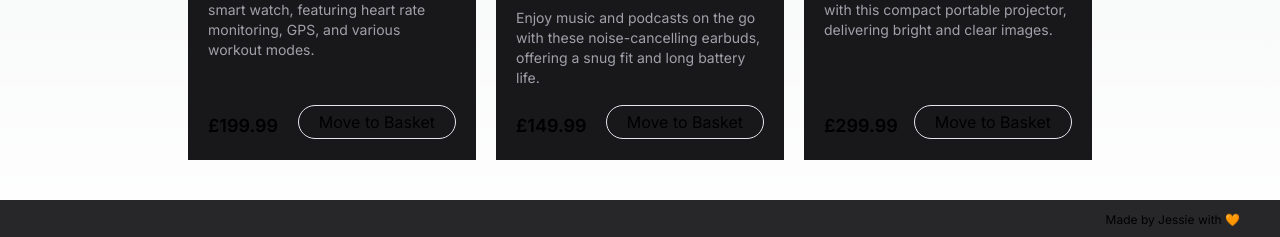
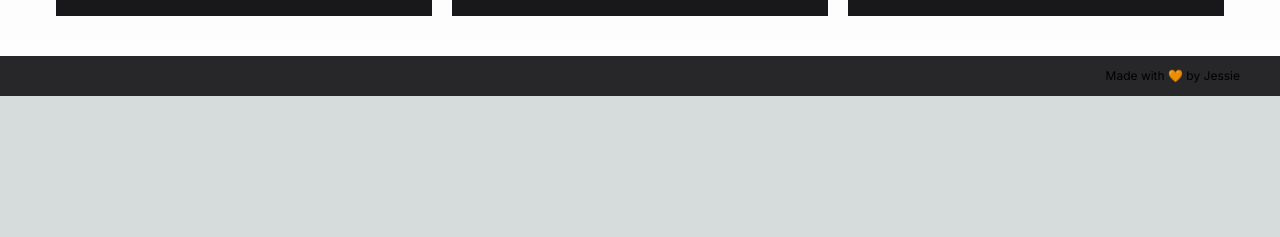
Before and after one commit to jetakazono/e-commerce, a Next.js app: page / in a window 1280 px wide. Shown: the part 1356-1593 px from the top of the page. After the commit the page ends 1452 px from the top, so only its background shows below. Built offline with nearby package versions, Linux system fonts and the light colour scheme.

Commit message:
feat: improve style

```diff
--- a/src/app/(store)/page.tsx
+++ b/src/app/(store)/page.tsx
@@ -5,7 +5,7 @@ import products from "@/data/constants/products"
 export default function Home() {
     return (
         <Page>
-            <div className="flex flex-col items-center lg:items-stretch md:flex-wrap justify-center gap-5 lg:flex-row">
+            <div className="grid grid-cols-1 md:grid-cols-2 lg:grid-cols-3 gap-5 lg:flex-row justify-items-center w-full">
                 {products.map((product) => {
                     return <ProductCard key={product.id} product={product} />
                 })}
--- a/src/components/basket/TotalBasket.tsx
+++ b/src/components/basket/TotalBasket.tsx
@@ -18,7 +18,7 @@ export const TotalBasket = ({ items }: TotalBasketProp) => {
                     £ {total.toFixed(2)}
                 </span>
             </div>
-            <button className="text-lime-300 border border-orange-400 px-2 md:px-4 py-2 rounded-md bg-orange-600/20">
+            <button className="text-lime-300 border border-orange-400 px-2 md:px-4 py-2 rounded-md bg-orange-600/20 hover:border-transparent transition-all ease-in-out hover:scale-105">
                 Proceed to checkout
             </button>
         </div>
--- a/src/components/product/ProductCard.tsx
+++ b/src/components/product/ProductCard.tsx
@@ -16,13 +16,13 @@ export default function ProductCard({ product }: ProductCardProps) {
     const [btnText, setBtnText] = useState("Move to Basket")
 
     return (
-        <div className="flex flex-col w-72 bg-zinc-900">
-            <div className="relative w-72 h-52">
+        <div className="flex flex-col bg-zinc-900 w-full ">
+            <div className="relative w-full h-52">
                 <Image
                     src={imageURL}
                     alt={name}
                     fill
-                    className="object-cover"
+                    className="object-cover hover:brightness-50 transition-all ease-in-out"
                 />
             </div>
             <div className="flex-1 flex flex-col gap-4 p-5">
@@ -33,7 +33,7 @@ export default function ProductCard({ product }: ProductCardProps) {
                         £{price.toFixed(2)}
                     </span>
                     <button
-                        className="border rounded-full px-5 py-1 tex-xs hover:bg-zinc-500"
+                        className="border rounded-full px-5 py-1 tex-xs hover:bg-zinc-500 hover:border-transparent"
                         disabled={btnText === "In basket"}
                         onClick={() => {
                             setBtnText("In basket")
--- a/src/components/template/Basket.tsx
+++ b/src/components/template/Basket.tsx
@@ -13,7 +13,11 @@ export default function Basket() {
                 <span className="absolute -right-2.5 -top-2.5 rounded-full size-5 bg-orange-500 text-center text-xs flex justify-center items-center">
                     {itemsQtd}
                 </span>
-                <IconShoppingCart size={32} stroke={1} className="-mt-2" />
+                <IconShoppingCart
+                    size={32}
+                    stroke={1}
+                    className="-mt-2 hover:text-orange-700"
+                />
             </div>
         </Link>
     )
--- a/src/components/template/Footer.tsx
+++ b/src/components/template/Footer.tsx
@@ -1,7 +1,9 @@
 export default function Footer() {
     return (
         <footer className="flex justify-center lg:justify-end items-center bg-zinc-800 h-10 px-10">
-            <p className="text-xs">Made by Jessie with 🧡</p>
+            <p className="text-xs">
+                Made with <span className="animate-pulse">🧡</span> by Jessie
+            </p>
         </footer>
     )
 }
--- a/src/components/template/Page.tsx
+++ b/src/components/template/Page.tsx
@@ -11,7 +11,7 @@ export default function Page({ children, className }: WrapperProps) {
         <div className="flex flex-col min-h-screen">
             <Header />
             <main
-                className={`w-full xl:w-[1200px] mx-auto flex-1 py-10 px-4 lg:px-0 ${
+                className={`w-full xl:w-[1200px] mx-auto flex-1 py-10 px-4  ${
                     className ?? ""
                 }`}
             >
```
